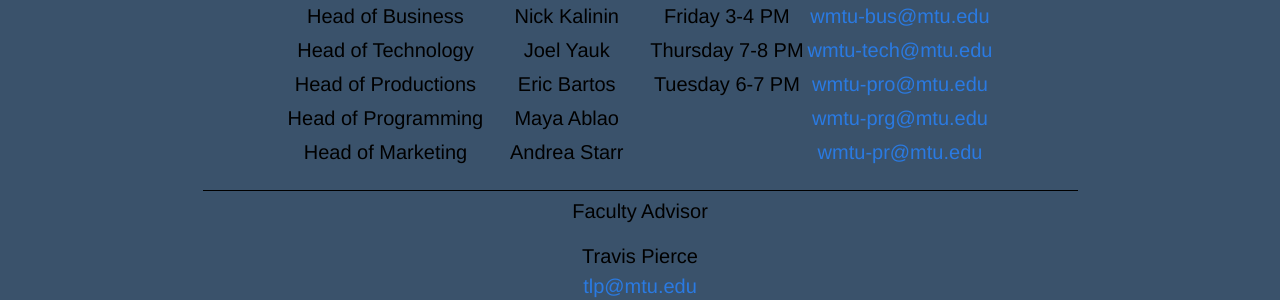
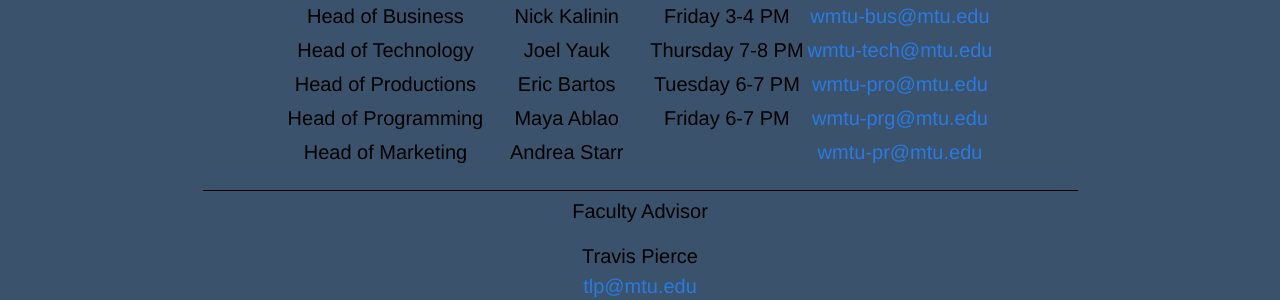
Before and after one commit to WMTU/wmtu.mtu.edu, a Jekyll site: the page built from index.html, in a window 1280 px wide and 900 px high, scrolled down 1959 px. Shown: the part 286-586 px from the top of the window. Built offline with Jekyll 4.4.1, drawn with Linux system fonts in a browser that asks for light colours.

Commit message:
Add programming meeting time for fall 2015

```diff
--- a/index.html
+++ b/index.html
@@ -142,7 +142,7 @@
           Maya Ablao
         </td>
         <td>
-          &nbsp;
+          Friday 6-7 PM
         </td>
         <td>
           <a href="mailto:wmtu-prg@mtu.edu">wmtu-prg@mtu.edu</a>
```
